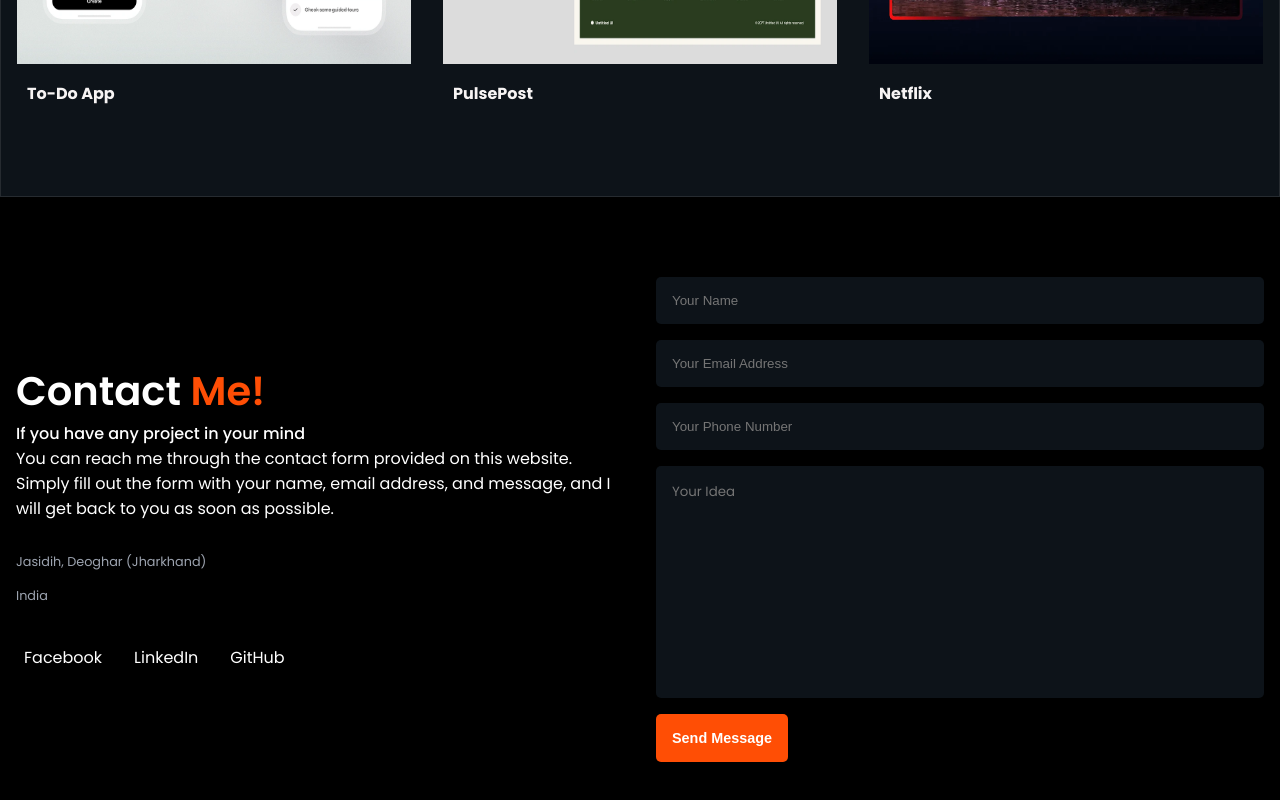
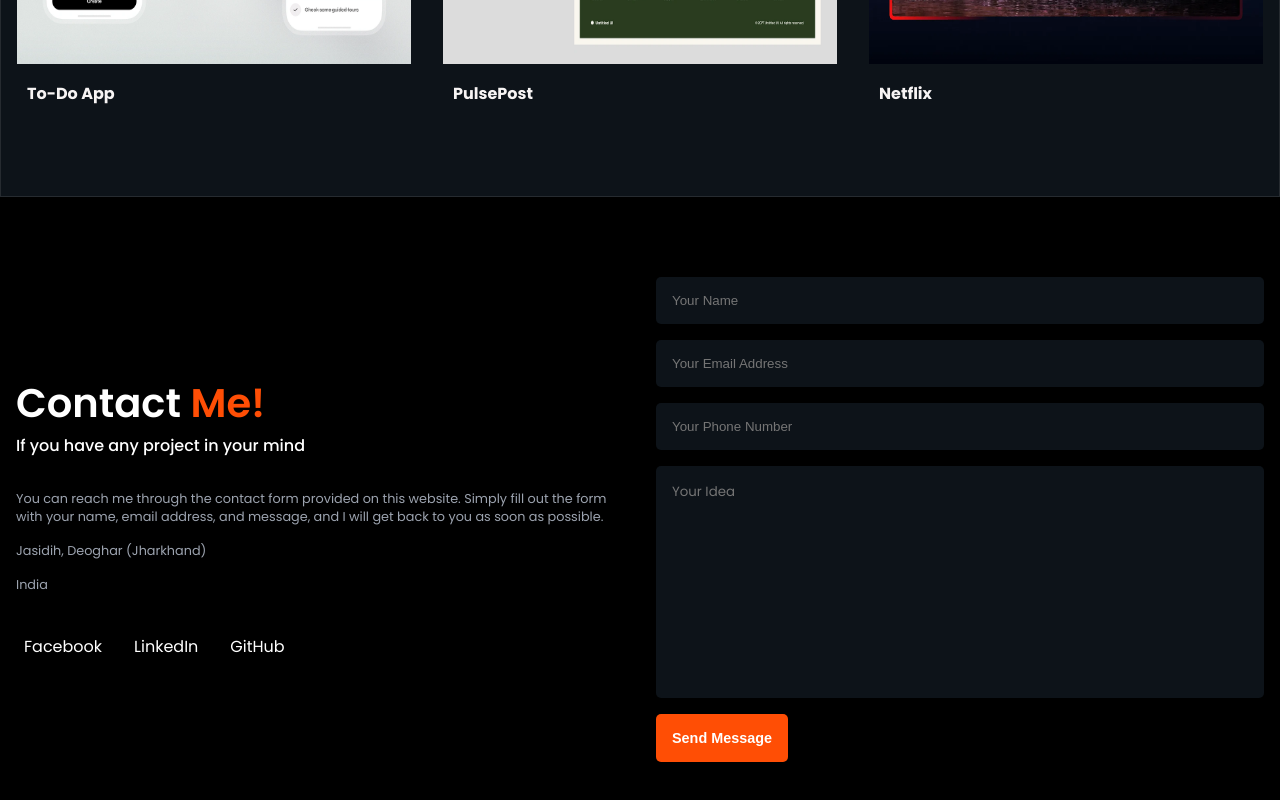
Before and after one commit to Sayyid-01/Portfolio, a React (Vite) app: page / in a window 1280 px wide. Shown: the part 4197-4997 px from the top of the page. Built offline with nearby package versions, Linux system fonts and the light colour scheme.

Commit message:
Update Footer.jsx

```diff
--- a/src/components/Footer.jsx
+++ b/src/components/Footer.jsx
@@ -4,8 +4,9 @@ const Footer = () => (
       <div className="footer__content">
         <h2 className="section__title">Contact <span>Me!</span></h2>
         <p className="section__subtitle">If you have any project in your mind</p>
-        <p>You can reach me through the contact form provided on this website. Simply fill out the form with your name, email address, and message, and I will get back to you as soon as possible.</p>
+
         <div className="footer__details">
+          <p>You can reach me through the contact form provided on this website. Simply fill out the form with your name, email address, and message, and I will get back to you as soon as possible.</p>
           <p>Jasidih, Deoghar (Jharkhand)</p>
           <p>India</p>
         </div>
```
